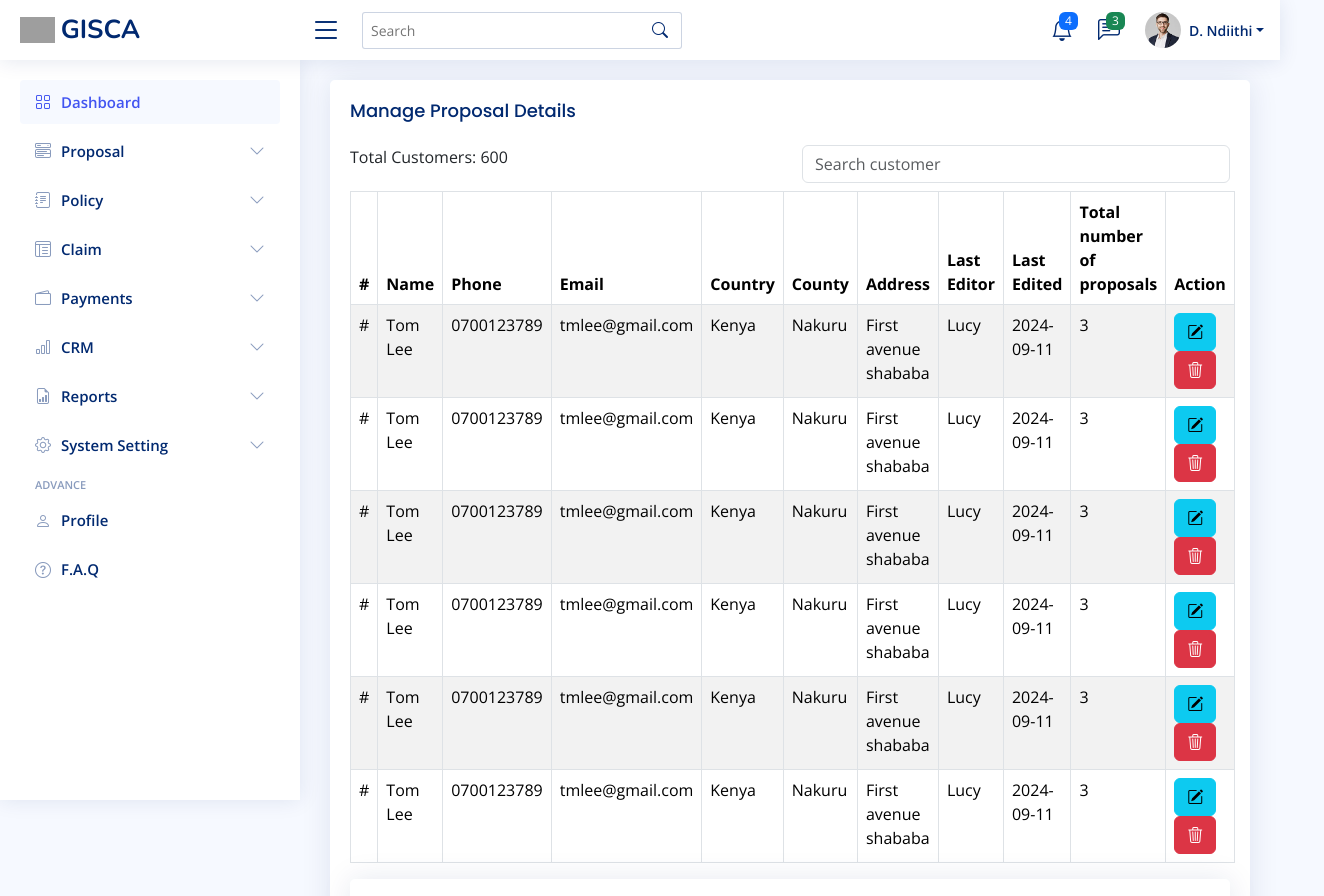
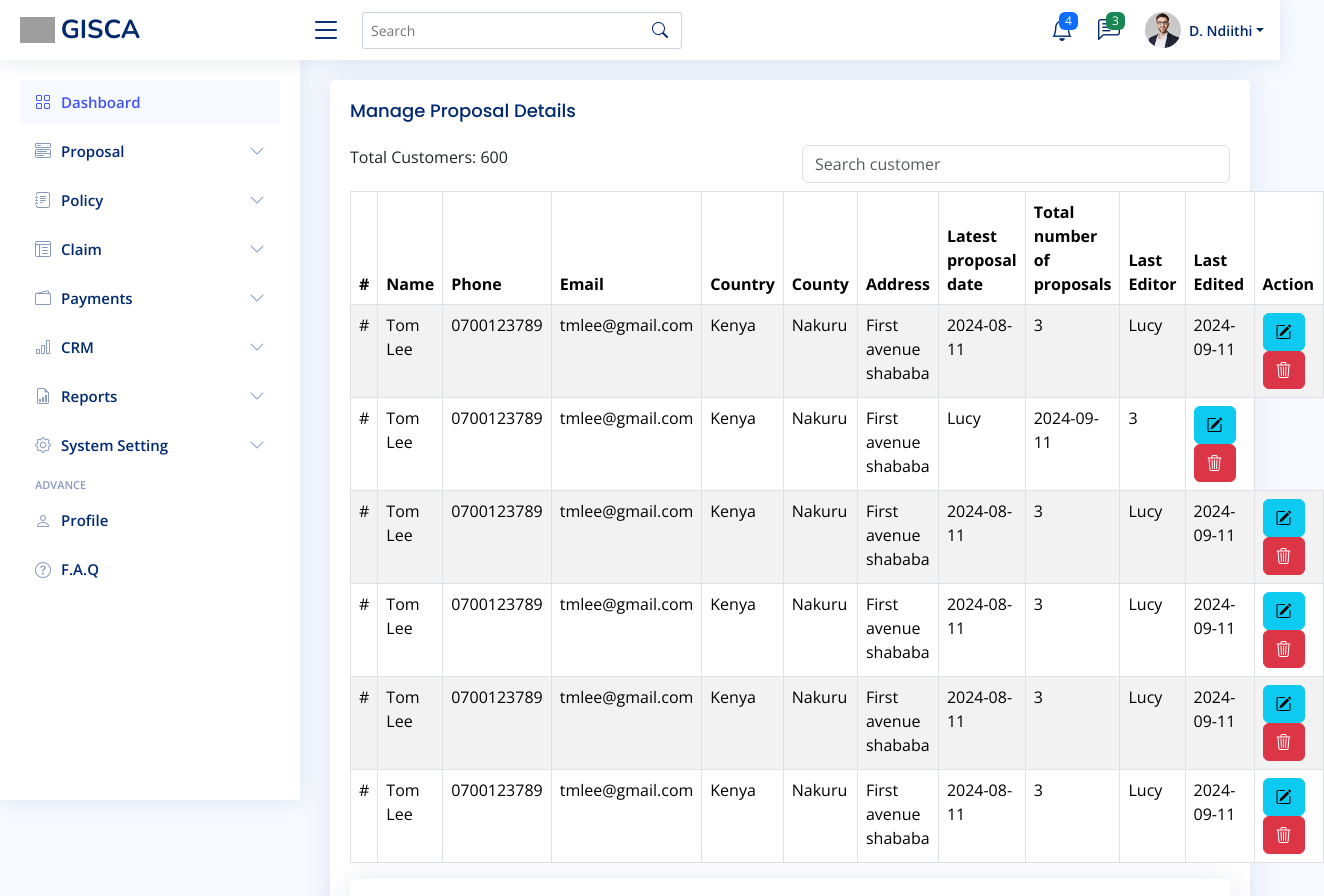
Before and after one commit to General-Insurance-Soft/tchalla, a Next.js app: page /page/proposal/manage in a window 1280 px wide. Shown: the top 896 px of the page, 1324 px wide, since content can reach past the window. Built offline with nearby package versions, Linux system fonts and the light colour scheme; grey boxes are pictures that could not be loaded.

Commit message:
add latest policy date column

```diff
--- a/app/page/proposal/manage/page.js
+++ b/app/page/proposal/manage/page.js
@@ -24,9 +24,11 @@ export default function Page() {
                                 <th scope="col">Country</th>
                                 <th scope="col">County</th>
                                 <th scope="col">Address</th>
+                                <th scope="col">Latest proposal date</th>
+                                <th scope="col">Total number of proposals</th>
                                 <th scope="col">Last Editor</th>
                                 <th scope="col">Last Edited</th>
-                                <th scope="col">Total number of proposals</th>
+
                                 <th scope="col">Action</th>
                             </tr>
                         </thead>
@@ -40,9 +42,10 @@ export default function Page() {
                                 <td>Kenya</td>
                                 <td>Nakuru</td>
                                 <td>First avenue shababa</td>
+                                <td>2024-08-11</td>
+                                <td>3</td>
                                 <td>Lucy</td>
                                 <td>2024-09-11</td>
-                                <td>3</td>
 
                                 <td>
                                     <button type="button" style={{ marginRight: "10px" }} className="btn btn-info" ><i className="bi bi-pencil-square"></i></button>
@@ -73,9 +76,10 @@ export default function Page() {
                                 <td>Kenya</td>
                                 <td>Nakuru</td>
                                 <td>First avenue shababa</td>
+                                <td>2024-08-11</td>
+                                <td>3</td>
                                 <td>Lucy</td>
                                 <td>2024-09-11</td>
-                                <td>3</td>
                                 <td>
                                     <button type="button" style={{ marginRight: "10px" }} className="btn btn-info" ><i className="bi bi-pencil-square"></i></button>
                                     <button type="button" className="btn btn-danger"><i className="bi bi-trash3"></i></button>
@@ -89,9 +93,10 @@ export default function Page() {
                                 <td>Kenya</td>
                                 <td>Nakuru</td>
                                 <td>First avenue shababa</td>
+                                <td>2024-08-11</td>
+                                <td>3</td>
                                 <td>Lucy</td>
                                 <td>2024-09-11</td>
-                                <td>3</td>
                                 <td>
                                     <button type="button" style={{ marginRight: "10px" }} className="btn btn-info" ><i className="bi bi-pencil-square"></i></button>
                                     <button type="button" className="btn btn-danger"><i className="bi bi-trash3"></i></button>
@@ -105,9 +110,10 @@ export default function Page() {
                                 <td>Kenya</td>
                                 <td>Nakuru</td>
                                 <td>First avenue shababa</td>
+                                <td>2024-08-11</td>
+                                <td>3</td>
                                 <td>Lucy</td>
                                 <td>2024-09-11</td>
-                                <td>3</td>
                                 <td>
                                     <button type="button" style={{ marginRight: "10px" }} className="btn btn-info" ><i className="bi bi-pencil-square"></i></button>
                                     <button type="button" className="btn btn-danger"><i className="bi bi-trash3"></i></button>
@@ -121,9 +127,10 @@ export default function Page() {
                                 <td>Kenya</td>
                                 <td>Nakuru</td>
                                 <td>First avenue shababa</td>
+                                <td>2024-08-11</td>
+                                <td>3</td>
                                 <td>Lucy</td>
                                 <td>2024-09-11</td>
-                                <td>3</td>
                                 <td>
                                     <button type="button" style={{ marginRight: "10px" }} className="btn btn-info" ><i className="bi bi-pencil-square"></i></button>
                                     <button type="button" className="btn btn-danger"><i className="bi bi-trash3"></i></button>
```
